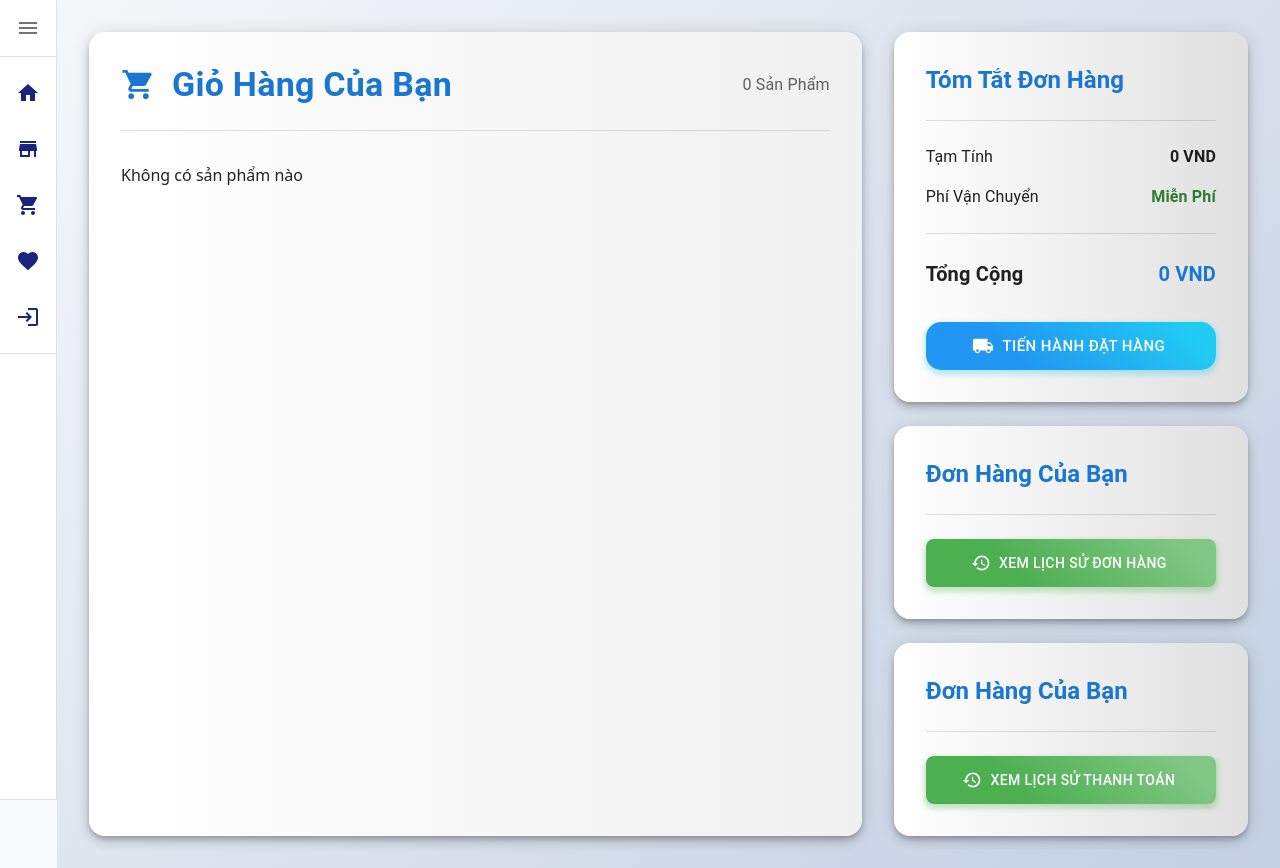
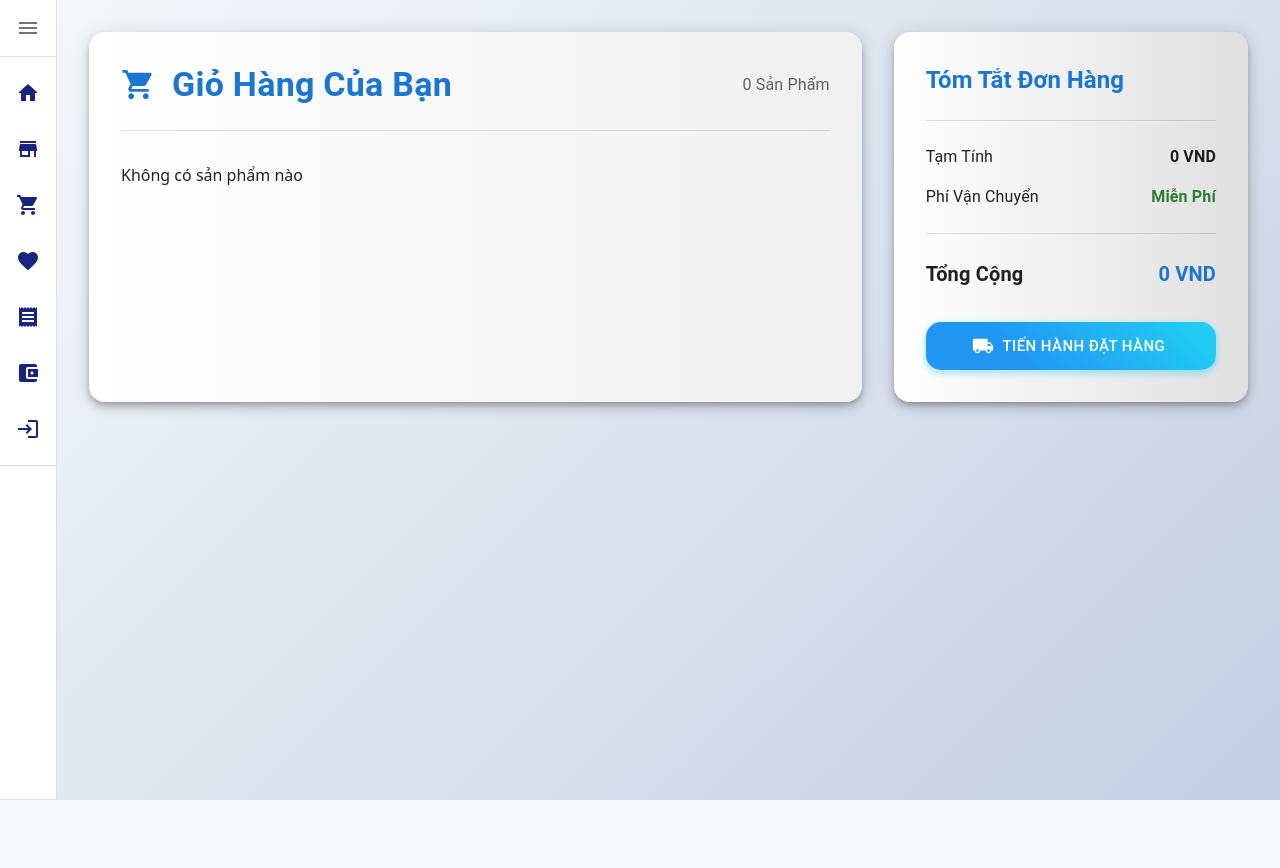
Before and after one commit to DINH1022/VehicleCart, a React (Vite) app in the folder frontend/: page /cart in a window 1280 px wide. After the commit the page ends 800 px from the top, so only its background shows below. Built offline with nearby package versions, Linux system fonts and the light colour scheme.

Commit message:
update navigation and page cart

```diff
--- a/frontend/src/App.jsx
+++ b/frontend/src/App.jsx
@@ -13,6 +13,7 @@ import CategoriesPage from "./pages/Admin/CategoriesPage.jsx";
 import OrderHistory from "./pages/Orders/OrderHistory";
 import OrderManagement from "./pages/Admin/OrderManagement.jsx";
 import ProductList from "./pages/Admin/ProductList.jsx";
+import TransactionHistory from "./pages/Transactions/TransactionHistory.jsx";
 import { ToastContainer } from "react-toastify";
 import "react-toastify/dist/ReactToastify.css";
 
@@ -33,6 +34,7 @@ function App() {
           <Route path="/profile" element={<Profile />}></Route>
           <Route path="/admin" element={<Dashboard />}></Route>
           <Route path="/orders" element={<OrderHistory />}></Route>
+          <Route path="/transaction-history" element={<TransactionHistory/>}></Route>
           <Route path="/admin/orders" element={<OrderManagement />}></Route>
           <Route path="/admin/products" element={<ProductList />} />
         </Routes>
--- a/frontend/src/pages/Auth/Navigation.jsx
+++ b/frontend/src/pages/Auth/Navigation.jsx
@@ -14,6 +14,9 @@ import FavoriteIcon from '@mui/icons-material/Favorite';
 import StoreIcon from '@mui/icons-material/Store';
 import LoginIcon from '@mui/icons-material/Login';
 import HomeIcon from '@mui/icons-material/Home';
+import ReceiptIcon from '@mui/icons-material/Receipt';
+import AccountBalanceWalletIcon from '@mui/icons-material/AccountBalanceWallet';
+
 import IconButton from '@mui/material/IconButton';
 import ChevronLeftIcon from '@mui/icons-material/ChevronLeft';
 import { useNavigate, useLocation } from 'react-router-dom';
@@ -128,19 +131,22 @@ export default function Navigation() {
   }, []);
 
   const handleNavigation = (path) => {
-    // if(path == '/favorites' && !isLoggedIn) {
-    //   navigate('/login')
-    // }
+    if((path == '/favorites' || path == '/orders' || path == '/transaction-history') && !isLoggedIn) {
+      navigate('/login')
+      return
+    }
     if (path !== location.pathname) {
       navigate(path);
     }
   };
 
   const navigationItems = [
-    { text: 'Home', icon: <HomeIcon />, path: '/' },
-    { text: 'Products', icon: <StoreIcon />, path: '/products' },
-    { text: 'Cart', icon: <ShoppingCartIcon />, path: '/cart' },
-    { text: 'Favorites', icon: <FavoriteIcon />, path: '/favorites' },
+    { text: 'Trang chủ', icon: <HomeIcon />, path: '/' },
+    { text: 'Sản phẩm', icon: <StoreIcon />, path: '/products' },
+    { text: 'Giỏ hàng', icon: <ShoppingCartIcon />, path: '/cart' },
+    { text: 'Yêu thích', icon: <FavoriteIcon />, path: '/favorites' },
+    { text: 'Lịch sử đơn hàng', icon: <ReceiptIcon />, path: '/orders' },
+    { text: 'Lịch sử thanh toán', icon: <AccountBalanceWalletIcon />, path: '/transaction-history' },
     ...(user?.isAdmin ? [
       { text: 'Dashboard', icon: <DashboardIcon />, path: '/admin' },
     ] : []),
--- a/frontend/src/pages/Carts/Cart.jsx
+++ b/frontend/src/pages/Carts/Cart.jsx
@@ -16,7 +16,6 @@ import {
   Remove,
   ShoppingCart,
   LocalShipping,
-  History,
 } from "@mui/icons-material";
 import { styled } from "@mui/material/styles";
 import cartApi from "../../service/api/cartRequest.js";
@@ -168,7 +167,6 @@ const Cart = () => {
         shippingAddress
       );
       if (response.redirectUrl) {
-        // Lưu orderId vào sessionStorage trước khi redirect
         sessionStorage.setItem("pendingOrderId", response.orderId);
         window.location.href = response.redirectUrl;
       }
@@ -188,24 +186,7 @@ const Cart = () => {
     }
     setShipping(true);
   };
-  const handleViewHistory = () => {
-    if (!login) {
-      toast.error("Vui lòng đăng nhập để xem lịch sử đơn hàng");
-      navigate("/login");
-      return;
-    }
-    navigate("/orders");
-  };
-  const handleViewHistoryPayment = async () => {
-    try {
-      const res = await orderApi.getHistoryPayment();
-      if (res.redirectUrl) {
-        window.location.href = res.redirectUrl;
-      }
-    } catch (error) {
-      throw error;
-    }
-  };
+
   return isShipping ? (
     <ShippingForm
       formData={formData}
@@ -450,81 +431,6 @@ const Cart = () => {
               </GradientButton>
             </Box>
 
-            <Box
-              component={Paper}
-              sx={{
-                p: 4,
-                borderRadius: 4,
-                boxShadow: theme.shadows[6],
-                background:
-                  "linear-gradient(to right, #ffffff 0%, #e0e0e0 100%)",
-              }}
-            >
-              <Typography variant="h5" fontWeight="bold" mb={3} color="primary">
-                Đơn Hàng Của Bạn
-              </Typography>
-              <Divider sx={{ mb: 3 }} />
-
-              <Button
-                fullWidth
-                startIcon={<History />}
-                sx={{
-                  background:
-                    "linear-gradient(45deg, #4CAF50 30%, #81C784 90%)",
-                  color: "white",
-                  height: 48,
-                  borderRadius: 2,
-                  boxShadow: "0 3px 5px 2px rgba(76, 175, 80, .3)",
-                  "&:hover": {
-                    background:
-                      "linear-gradient(45deg, #388E3C 30%, #66BB6A 90%)",
-                    transform: "scale(1.02)",
-                    boxShadow: "0 5px 15px rgba(76, 175, 80, .4)",
-                  },
-                }}
-                onClick={handleViewHistory}
-              >
-                Xem Lịch Sử Đơn Hàng
-              </Button>
-            </Box>
-
-            <Box
-              component={Paper}
-              sx={{
-                p: 4,
-                borderRadius: 4,
-                boxShadow: theme.shadows[6],
-                background:
-                  "linear-gradient(to right, #ffffff 0%, #e0e0e0 100%)",
-              }}
-            >
-              <Typography variant="h5" fontWeight="bold" mb={3} color="primary">
-                Đơn Hàng Của Bạn
-              </Typography>
-              <Divider sx={{ mb: 3 }} />
-
-              <Button
-                fullWidth
-                startIcon={<History />}
-                sx={{
-                  background:
-                    "linear-gradient(45deg, #4CAF50 30%, #81C784 90%)",
-                  color: "white",
-                  height: 48,
-                  borderRadius: 2,
-                  boxShadow: "0 3px 5px 2px rgba(76, 175, 80, .3)",
-                  "&:hover": {
-                    background:
-                      "linear-gradient(45deg, #388E3C 30%, #66BB6A 90%)",
-                    transform: "scale(1.02)",
-                    boxShadow: "0 5px 15px rgba(76, 175, 80, .4)",
-                  },
-                }}
-                onClick={handleViewHistoryPayment}
-              >
-                Xem Lịch Sử Thanh Toán
-              </Button>
-            </Box>
           </Box>
         </Box>
       </Box>
--- /dev/null
+++ b/frontend/src/pages/Transactions/TransactionHistory.jsx
@@ -0,0 +1,45 @@
+import React, { useState, useEffect } from "react";
+import Loader from "../../components/Loader";
+import orderApi from "../../service/api/orderApi";
+
+const TransactionHistory = () => {
+  const [loading, setLoading] = useState(false);
+  const [error, setError] = useState(null);
+
+  const handleViewHistoryPayment = async () => {
+    setLoading(true);
+    setError(null);
+    try {
+      const res = await orderApi.getHistoryPayment();
+      if (res.redirectUrl) {
+        window.location.href = res.redirectUrl;
+      }
+    } catch (err) {
+      setError("Failed to fetch payment history. Please try again.");
+    } finally {
+      setLoading(false);
+    }
+  };
+
+  useEffect(() => {
+    handleViewHistoryPayment();
+  }, []);
+
+  return (
+    <div className="w-full h-full">
+      {loading ? (
+        <Loader />
+      ) : error ? (
+        <div className="text-red-500 text-center">{error}</div>
+      ) : (
+        <div>
+          <p className="text-center text-gray-700">
+            Redirecting to payment history...
+          </p>
+        </div>
+      )}
+    </div>
+  );
+};
+
+export default TransactionHistory;
```
Also changed, not shown: frontend/src/pages/Orders/OrderHistory.jsx (+46 -34 lines), frontend/src/pages/Products/FavoritesProduct.jsx (+0 -7 lines), 2 other files (tests, documents, lock files or other folders).
